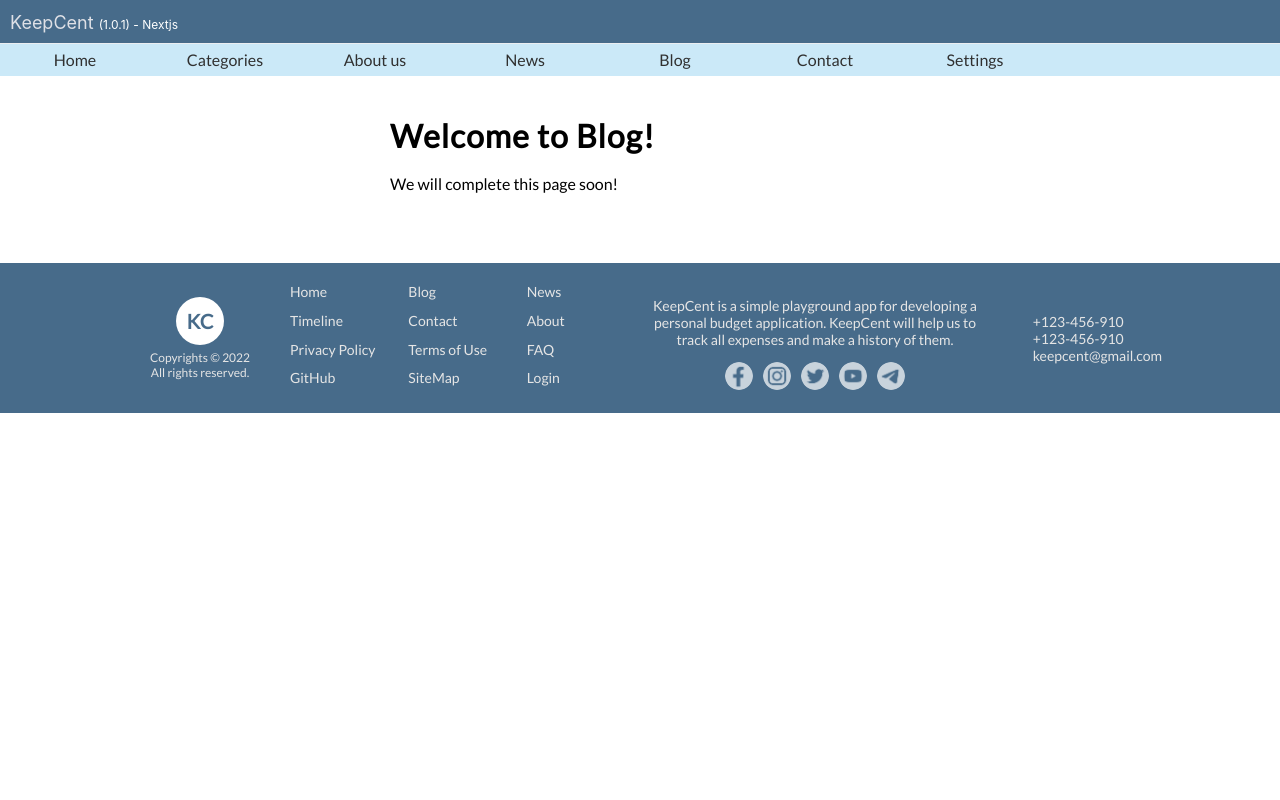
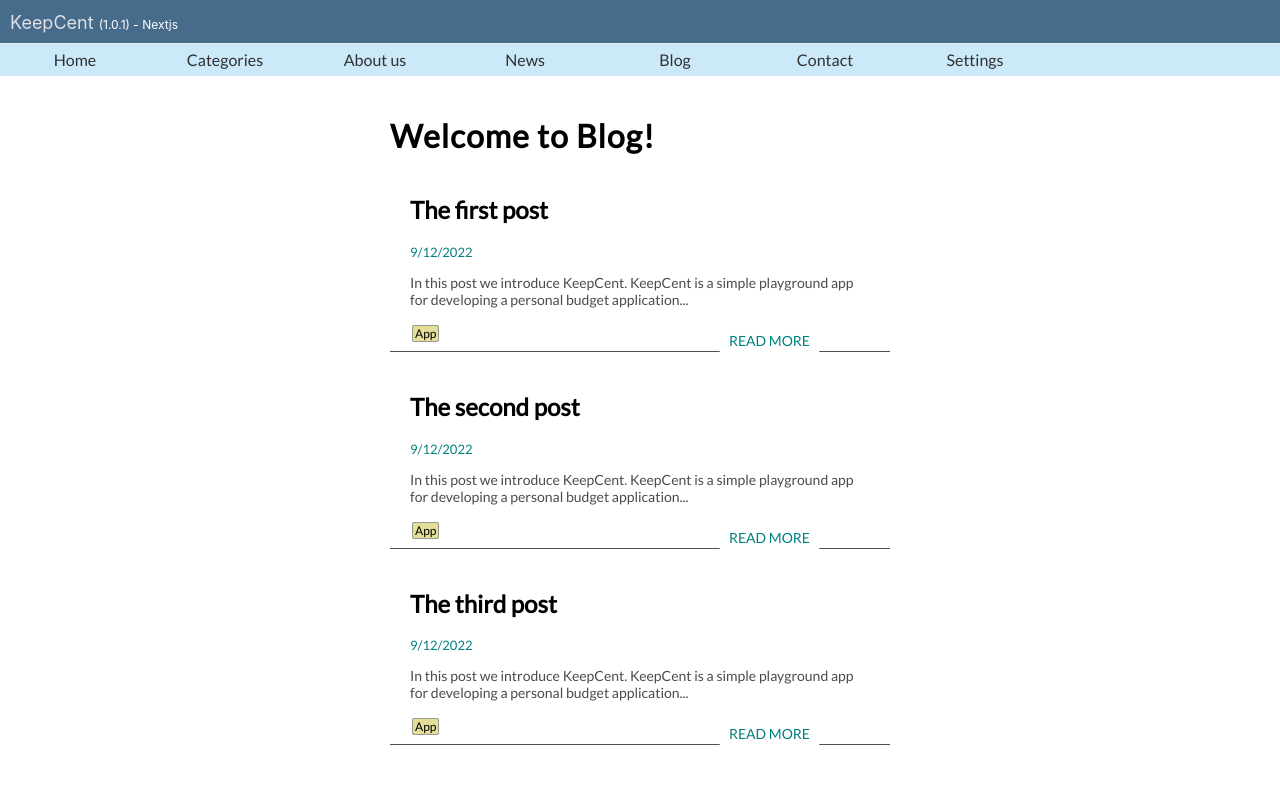
Before and after one commit to SiaExplains/keepcent, a Next.js app: page /blog in a window 1280 px wide. Shown: the top 800 px of the page. Built offline with nearby package versions, Linux system fonts and the light colour scheme.

Commit message:
KC-1009 Enrich blog page

```diff
--- a/pages/blog.tsx
+++ b/pages/blog.tsx
@@ -1,3 +1,4 @@
+import Link from 'next/link';
 import Layout from '../src/components/Layout/Layout';
 
 const BlogPage = () => {
@@ -5,8 +6,54 @@ const BlogPage = () => {
     <Layout>
       <div className="container">
         <h1>Welcome to Blog!</h1>
-        <br />
-        <div>We will complete this page soon!</div>
+        <div className="blog-container">
+          <h2>The first post</h2>
+          <div className="blog-date">9/12/2022</div>
+          <div>
+            <p>
+              In this post we introduce KeepCent. KeepCent is a simple playground app for developing
+              a personal budget application...
+            </p>
+            <div className="tags">
+              <span className="tag">App</span>
+            </div>
+            <Link href={'#'}>
+              <a className="read-more">Read More</a>
+            </Link>
+          </div>
+        </div>
+        <div className="blog-container">
+          <h2>The second post</h2>
+          <div className="blog-date">9/12/2022</div>
+          <div>
+            <p>
+              In this post we introduce KeepCent. KeepCent is a simple playground app for developing
+              a personal budget application...
+            </p>
+            <div className="tags">
+              <span className="tag">App</span>
+            </div>
+            <Link href={'#'}>
+              <a className="read-more">Read More</a>
+            </Link>
+          </div>
+        </div>
+        <div className="blog-container">
+          <h2>The third post</h2>
+          <div className="blog-date">9/12/2022</div>
+          <div>
+            <p>
+              In this post we introduce KeepCent. KeepCent is a simple playground app for developing
+              a personal budget application...
+            </p>
+            <div className="tags">
+              <span className="tag">App</span>
+            </div>
+            <Link href={'#'}>
+              <a className="read-more">Read More</a>
+            </Link>
+          </div>
+        </div>
       </div>
     </Layout>
   );
--- /dev/null
+++ b/src/styles/pages/blog.scss
@@ -0,0 +1,52 @@
+.blog-container {
+  border-bottom: 1px solid rgb(80, 80, 80);
+  padding: 20px 20px 10px;
+  position: relative;
+  z-index: 2;
+  &:hover {
+    background-color: rgb(161, 208, 228);
+  }
+  .blog-date {
+    color: teal;
+    font-size: small;
+  }
+  p {
+    color: rgb(75, 75, 75);
+    font-size: 14px;
+  }
+  div {
+    position: relative;
+    .read-more {
+      background-color: white;
+      border-radius: 5px;
+      bottom: -13px;
+      color: teal;
+      font-size: 14px;
+      font-weight: 500;
+      height: 26px;
+      line-height: 26px;
+      padding: 0 10px;
+      position: absolute;
+      right: 50px;
+      text-decoration: none;
+      text-transform: uppercase;
+    }
+  }
+  .tags {
+    .tag {
+      border-radius: 2px;
+      padding-left: 2px;
+      padding-right: 2px;
+      font-size: 12px;
+      margin: 2px;
+      border: 1px solid rgb(152, 152, 152);
+      background-color: rgb(229, 222, 151);
+      color: black;
+      cursor: default;
+      &:hover {
+        cursor: pointer;
+        background-color: rgb(231, 188, 108);
+      }
+    }
+  }
+}
--- a/src/styles/pages/pages.scss
+++ b/src/styles/pages/pages.scss
@@ -1,3 +1,4 @@
 @import './about.scss';
 @import './overview.scss';
 @import './category.scss';
+@import './blog.scss';
```
